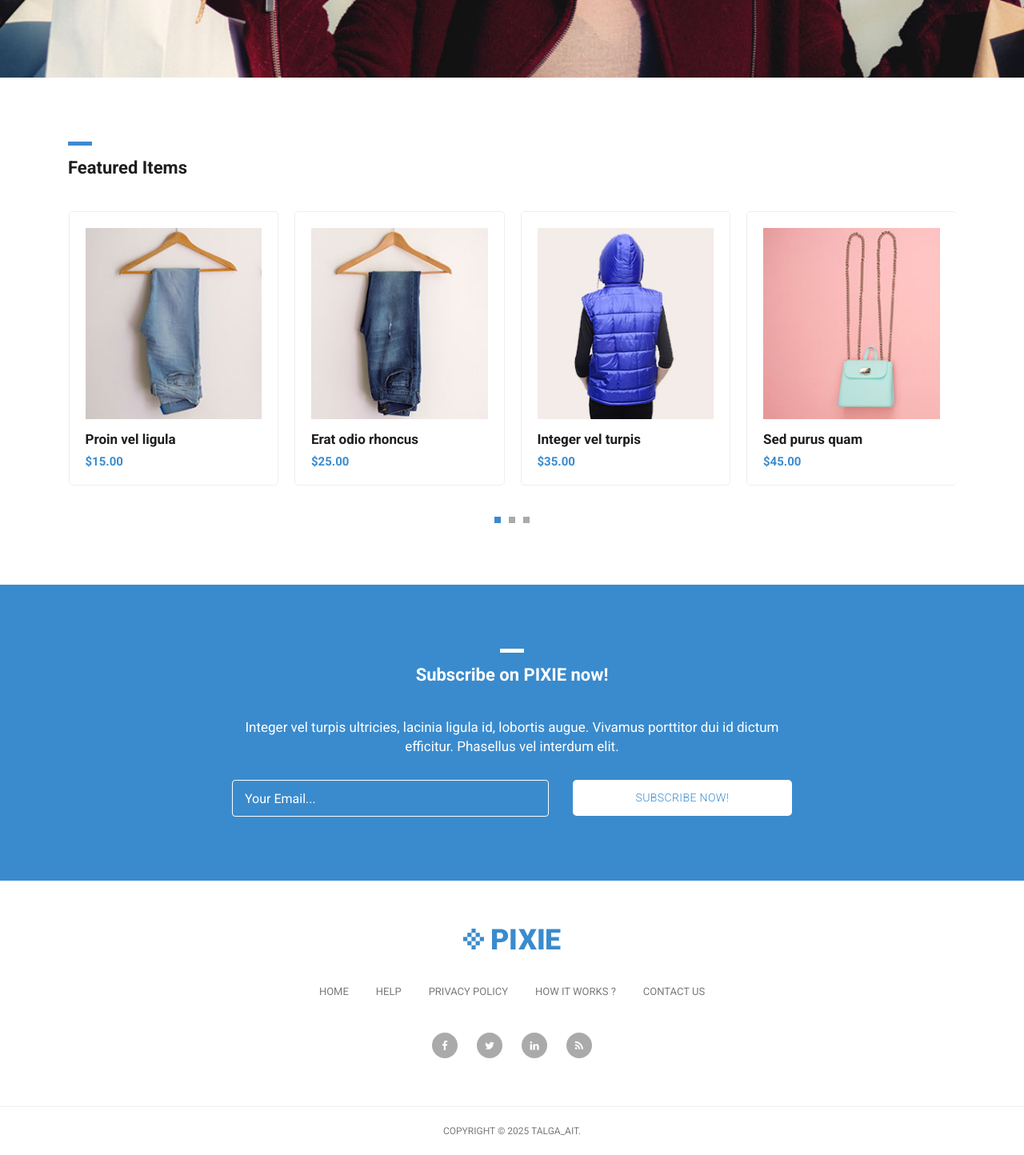
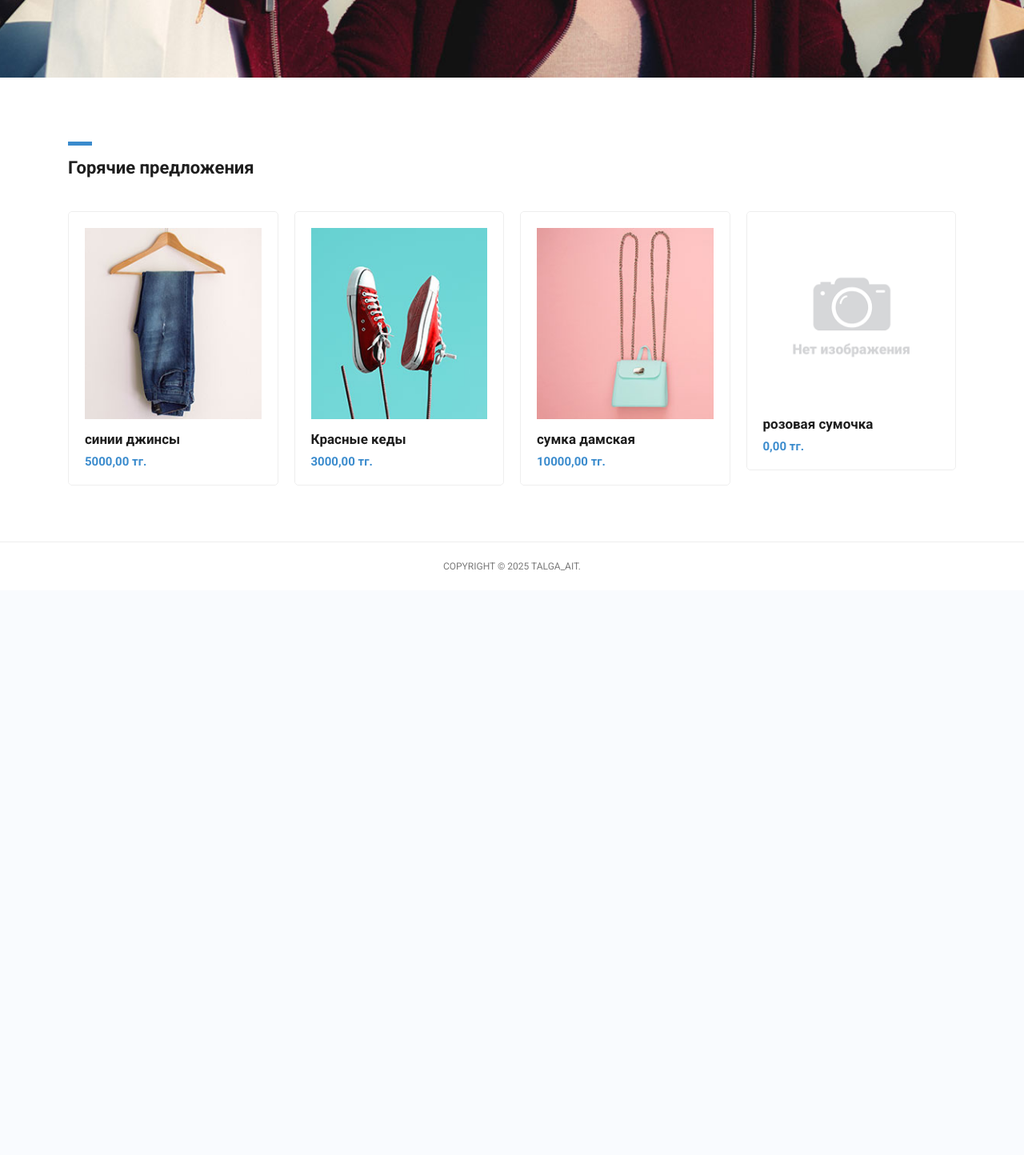
Before and after one commit to TalgaAIT/stepshop_pa522, a Django app: page / in a window 1280 px wide. Shown: the part 721-2165 px from the top of the page at 80% size. After the commit the page ends 1434 px from the top, so only its background shows below. Run offline with Django 5.2, Linux system fonts and the light colour scheme; data comes from the database, SQL or seed files in the repository; both versions use the stored data as it was after the commit; some libraries are stand-ins or nearby versions.

Commit message:
lesson_06

```diff
--- a/mainapp/views.py
+++ b/mainapp/views.py
@@ -1,10 +1,16 @@
 from django.shortcuts import render
+
+from mainapp.models import Product
+
 
 def index(request):
     title = 'главная страница'
 
+    prods = Product.objects.all()[:4]
+
     context = {
         'title': title,
+        'products': prods,
     }
 
     return render(request, 'index.html', context)
--- a/templates/basse.html
+++ b/templates/basse.html
@@ -53,83 +53,6 @@
     {% endblock %}
 
 
-    <!-- Subscribe Form Starts Here -->
-    <div class="subscribe-form">
-      <div class="container">
-        <div class="row">
-          <div class="col-md-12">
-            <div class="section-heading">
-              <div class="line-dec"></div>
-              <h1>Subscribe on PIXIE now!</h1>
-            </div>
-          </div>
-          <div class="col-md-8 offset-md-2">
-            <div class="main-content">
-              <p>Integer vel turpis ultricies, lacinia ligula id, lobortis augue. Vivamus porttitor dui id dictum efficitur. Phasellus vel interdum elit.</p>
-              <div class="container">
-                <form id="subscribe" action="" method="get">
-                  <div class="row">
-                    <div class="col-md-7">
-                      <fieldset>
-                        <input name="email" type="text" class="form-control" id="email"
-                        onfocus="if(this.value == 'Your Email...') { this.value = ''; }"
-                    	onBlur="if(this.value == '') { this.value = 'Your Email...';}"
-                    	value="Your Email..." required="">
-                      </fieldset>
-                    </div>
-                    <div class="col-md-5">
-                      <fieldset>
-                        <button type="submit" id="form-submit" class="button">Subscribe Now!</button>
-                      </fieldset>
-                    </div>
-                  </div>
-                </form>
-              </div>
-            </div>
-          </div>
-        </div>
-      </div>
-    </div>
-    <!-- Subscribe Form Ends Here -->
-
-
-
-    <!-- Footer Starts Here -->
-    <div class="footer">
-      <div class="container">
-        <div class="row">
-          <div class="col-md-12">
-            <div class="logo">
-              <img src="{% static 'assets/images/header-logo.png'%}" alt="">
-            </div>
-          </div>
-          <div class="col-md-12">
-            <div class="footer-menu">
-              <ul>
-                <li><a href="#">Home</a></li>
-                <li><a href="#">Help</a></li>
-                <li><a href="#">Privacy Policy</a></li>
-                <li><a href="#">How It Works ?</a></li>
-                <li><a href="#">Contact Us</a></li>
-              </ul>
-            </div>
-          </div>
-          <div class="col-md-12">
-            <div class="social-icons">
-              <ul>
-                <li><a href="#"><i class="fa fa-facebook"></i></a></li>
-                <li><a href="#"><i class="fa fa-twitter"></i></a></li>
-                <li><a href="#"><i class="fa fa-linkedin"></i></a></li>
-                <li><a href="#"><i class="fa fa-rss"></i></a></li>
-              </ul>
-            </div>
-          </div>
-        </div>
-      </div>
-    </div>
-    <!-- Footer Ends Here -->
-
-
     <!-- Sub Footer Starts Here -->
     <div class="sub-footer">
       <div class="container">
--- a/templates/index.html
+++ b/templates/index.html
@@ -36,74 +36,32 @@
           <div class="col-md-12">
             <div class="section-heading">
               <div class="line-dec"></div>
-              <h1>Featured Items</h1>
+              <h1>Горячие предложения</h1>
             </div>
           </div>
           <div class="col-md-12">
             <div class="owl-carousel owl-theme">
-              <a href="product.html">
-                <div class="featured-item">
-                  <img src="{% static 'assets/images/item-01.jpg'%}" alt="Item 1">
-                  <h4>Proin vel ligula</h4>
-                  <h6>$15.00</h6>
-                </div>
-              </a>
-              <a href="product.html">
-                <div class="featured-item">
-                  <img src="{% static 'assets/images/item-02.jpg'%}" alt="Item 2">
-                  <h4>Erat odio rhoncus</h4>
-                  <h6>$25.00</h6>
-                </div>
-              </a>
-              <a href="product.html">
-                <div class="featured-item">
-                  <img src="{% static 'assets/images/item-03.jpg'%}" alt="Item 3">
-                  <h4>Integer vel turpis</h4>
-                  <h6>$35.00</h6>
-                </div>
-              </a>
-              <a href="product.html">
-                <div class="featured-item">
-                  <img src="{% static 'assets/images/item-04.jpg'%}" alt="Item 4">
-                  <h4>Sed purus quam</h4>
-                  <h6>$45.00</h6>
-                </div>
-              </a>
-              <a href="product.html">
-                <div class="featured-item">
-                  <img src="{% static 'assets/images/item-05.jpg'%}" alt="Item 5">
-                  <h4>Morbi aliquet</h4>
-                  <h6>$55.00</h6>
-                </div>
-              </a>
-              <a href="product.html">
-                <div class="featured-item">
-                  <img src="{% static 'assets/images/item-06.jpg'%}" alt="Item 6">
-                  <h4>Urna ac diam</h4>
-                  <h6>$65.00</h6>
-                </div>
-              </a>
-              <a href="product.html">
-                <div class="featured-item">
-                  <img src="{% static 'assets/images/item-04.jpg'%}" alt="Item 7">
-                  <h4>Proin eget imperdiet</h4>
-                  <h6>$75.00</h6>
-                </div>
-              </a>
-              <a href="product.html">
-                <div class="featured-item">
-                  <img src="{% static 'assets/images/item-05.jpg'%}" alt="Item 8">
-                  <h4>Nullam risus nisl</h4>
-                  <h6>$85.00</h6>
-                </div>
-              </a>
-              <a href="product.html">
-                <div class="featured-item">
-                  <img src="{% static 'assets/images/item-06.jpg'%}" alt="Item 9">
-                  <h4>Cras tempus</h4>
-                  <h6>$95.00</h6>
-                </div>
-              </a>
+
+
+                {% for product in products %}
+                    <a href="#">
+                        <div class="featured-item">
+                            {% if product.image %}
+                            <img src="{{ product.image.url }}"
+                                 alt="{{ product.name }}">
+                            {% else %}
+                                <img src="{% static 'assets/images/default.png' %}"
+                                     alt="нет изображения">
+                            {% endif %}
+                            <h4>{{ product.name}}</h4>
+                            <h6>{{product.price}} тг.</h6>
+                        </div>
+                    </a>
+                {% endfor %}
+
+
+
+
             </div>
           </div>
         </div>
```
Also changed, not shown: db.sqlite3, media/product_images/item-02.jpg (added), media/product_images/item-02_SMydPmg.jpg (added), media/product_images/item-04.jpg (added), media/product_images/item-04_na4sPxU.jpg (added), media/product_images/item-05.jpg (added), media/product_images/item-06.jpg (added), media/product_images/product-04.jpg (added), static/assets/images/default.png (added).
